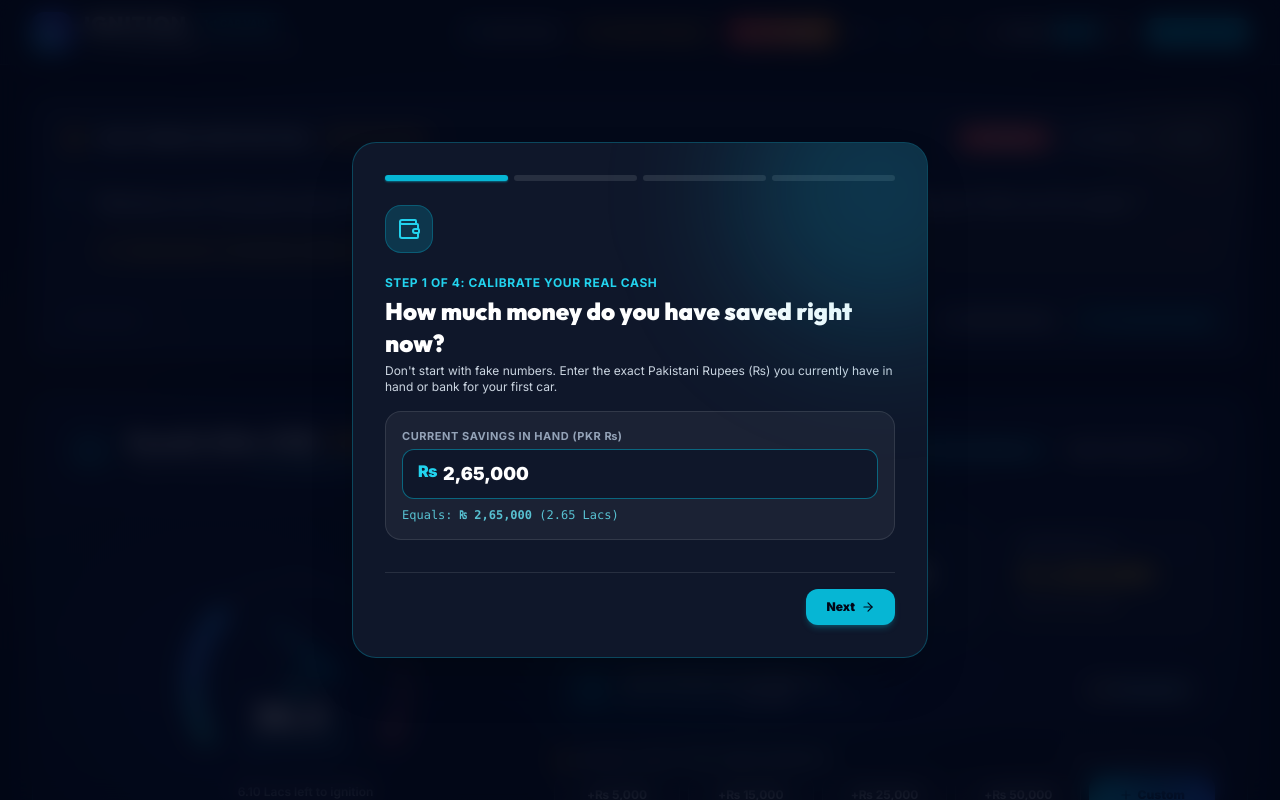
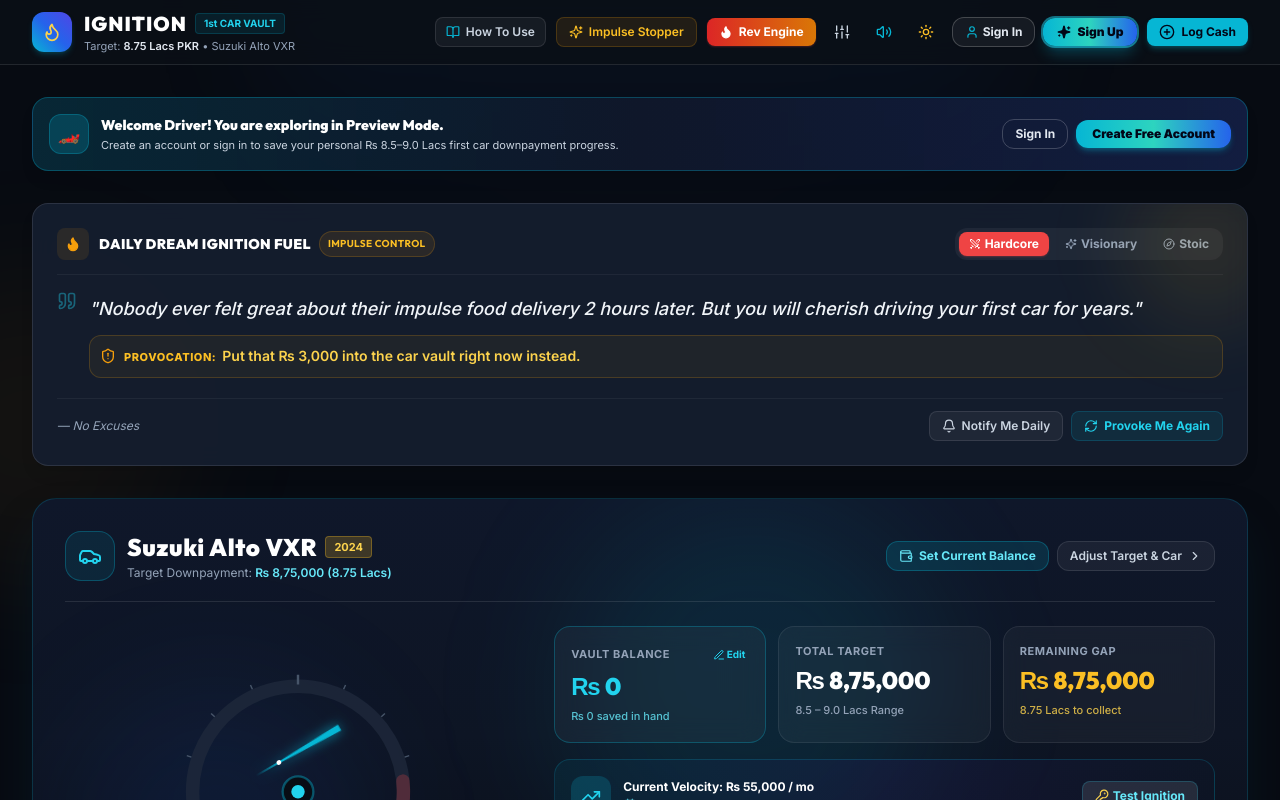
Before and after one commit to Danishthinks/ignition, a React (Vite) app: page / in a window 1280 px wide. Shown: the top 800 px of the page. Built offline with nearby package versions, Linux system fonts and the light colour scheme.

Commit message:
feat: Remove demo leads & Hamza, allow direct exploration without initial popup, highlight Sign In & Sign Up

```diff
--- a/src/App.tsx
+++ b/src/App.tsx
@@ -29,6 +29,7 @@
   const [isCarModalOpen, setIsCarModalOpen] = useState(false);
   const [isImpulseModalOpen, setIsImpulseModalOpen] = useState(false);
   const [isAuthModalOpen, setIsAuthModalOpen] = useState(false);
+  const [authModalTab, setAuthModalTab] = useState<'login' | 'signup'>('signup');
   const [isTutorialModalOpen, setIsTutorialModalOpen] = useState(false);
   const [isCreatorModalOpen, setIsCreatorModalOpen] = useState(false);
   const [isFinancingModalOpen, setIsFinancingModalOpen] = useState(false);
@@ -76,7 +77,10 @@
         onOpenTransactionModal={() => handleOpenTransaction('car_deposit')}
         onOpenCarModal={() => setIsCarModalOpen(true)}
         onOpenImpulseModal={() => setIsImpulseModalOpen(true)}
-        onOpenAuthModal={() => setIsAuthModalOpen(true)}
+        onOpenAuthModal={(tab) => {
+          setAuthModalTab(tab || 'signup');
+          setIsAuthModalOpen(true);
+        }}
         onOpenTutorialModal={() => setIsTutorialModalOpen(true)}
       />
 
@@ -94,6 +98,49 @@
         ) : (
           /* Regular Driver Experience */
           <>
+            {/* Guest Explorer Welcome & Sign Up Prompt */}
+            {!currentUser && (
+              <motion.div
+                initial={{ opacity: 0, y: -6 }}
+                animate={{ opacity: 1, y: 0 }}
+                className="p-4 rounded-2xl bg-gradient-to-r from-cyan-950/70 via-slate-900 to-blue-950/70 border border-cyan-500/30 text-white shadow-lg flex flex-col sm:flex-row items-center justify-between gap-3 text-xs"
+              >
+                <div className="flex items-center space-x-3">
+                  <div className="w-10 h-10 rounded-xl bg-cyan-500/20 text-cyan-400 flex items-center justify-center border border-cyan-500/30 shrink-0 text-lg">
+                    🏎️
+                  </div>
+                  <div>
+                    <h4 className="font-heading font-black text-sm text-white flex items-center space-x-1.5">
+                      <span>Welcome Driver! You are exploring in Preview Mode.</span>
+                    </h4>
+                    <p className="text-slate-300 text-[11px] mt-0.5">
+                      Create an account or sign in to save your personal ₨ 8.5–9.0 Lacs first car downpayment progress.
+                    </p>
+                  </div>
+                </div>
+                <div className="flex items-center space-x-2 shrink-0">
+                  <button
+                    onClick={() => {
+                      setAuthModalTab('login');
+                      setIsAuthModalOpen(true);
+                    }}
+                    className="px-3 py-1.5 rounded-xl border border-white/20 hover:border-cyan-400 text-slate-200 hover:text-white font-bold text-xs transition-colors"
+                  >
+                    Sign In
+                  </button>
+                  <button
+                    onClick={() => {
+                      setAuthModalTab('signup');
+                      setIsAuthModalOpen(true);
+                    }}
+                    className="px-4 py-1.5 rounded-xl bg-gradient-to-r from-cyan-500 via-teal-400 to-blue-600 hover:from-cyan-400 hover:to-blue-500 text-slate-950 font-black text-xs shadow-md shadow-cyan-500/30 transition-all"
+                  >
+                    Create Free Account
+                  </button>
+                </div>
+              </motion.div>
+            )}
+
             {/* Daily High-Octane Motivation Banner */}
             <motion.div
               initial={{ opacity: 0, y: -10 }}
@@ -195,6 +242,7 @@
       <AuthModal
         isOpen={isAuthModalOpen}
         onClose={() => setIsAuthModalOpen(false)}
+        initialTab={authModalTab}
       />
 
       <OnboardingModal />
--- a/src/components/AdminDashboard.tsx
+++ b/src/components/AdminDashboard.tsx
@@ -20,33 +20,16 @@
 
   const [leads, setLeads] = useState<FinancingLead[]>(() => {
     const saved = localStorage.getItem('ignition_financing_leads');
-    if (saved) return JSON.parse(saved);
-    return [
-      {
-        id: 'lead-demo-1',
-        fullName: 'Bilal Ahmed',
-        phone: '0300 9876543',
-        city: 'Lahore',
-        monthlySalary: 180000,
-        employmentType: 'Salaried Individual',
-        preferredBank: 'Meezan Bank Car Ijarah (Islamic)',
-        carName: 'Suzuki Alto VXR',
-        downpaymentSaved: 350000,
-        submittedAt: new Date(Date.now() - 2 * 86400000).toISOString()
-      },
-      {
-        id: 'lead-demo-2',
-        fullName: 'Usman Tariq',
-        phone: '0321 4567890',
-        city: 'Karachi',
-        monthlySalary: 220000,
-        employmentType: 'Self-Employed / Freelancer',
-        preferredBank: 'Bank Alfalah Auto Loan',
-        carName: 'Suzuki Cultus VXL',
-        downpaymentSaved: 500000,
-        submittedAt: new Date(Date.now() - 1 * 86400000).toISOString()
+    if (saved) {
+      try {
+        const parsed: FinancingLead[] = JSON.parse(saved);
+        // Exclude sample demo leads
+        return parsed.filter(l => !l.id.startsWith('lead-demo-'));
+      } catch {
+        return [];
       }
-    ];
+    }
+    return [];
   });
 
   const [newQuoteText, setNewQuoteText] = useState('');
@@ -166,6 +149,19 @@
           </div>
         </div>
 
+        {leads.length === 0 ? (
+          <div className="py-8 text-center space-y-2">
+            <div className="w-10 h-10 mx-auto rounded-full bg-emerald-500/10 text-emerald-400 flex items-center justify-center border border-emerald-500/20">
+              <Building2 className="w-5 h-5" />
+            </div>
+            <p className="text-xs font-bold text-slate-200">
+              No leads submitted yet
+            </p>
+            <p className="text-[11px] text-slate-400 max-w-md mx-auto">
+              Auto financing inquiries submitted by drivers will appear here in real time and ping your WhatsApp (<span className="text-emerald-400 font-bold">03134216028</span>) directly.
+            </p>
+          </div>
+        ) : (
           <div className="overflow-x-auto">
             <table className="w-full text-left text-xs">
               <thead>
@@ -205,6 +201,7 @@
               </tbody>
             </table>
           </div>
+        )}
       </div>
 
       {/* Drivers Roster Table */}
@@ -214,6 +211,11 @@
           <span>Registered Driver Network ({drivers.length})</span>
         </h3>
 
+        {drivers.length === 0 ? (
+          <div className="py-6 text-center text-xs text-slate-400">
+            No drivers registered yet. Users who create accounts will appear here.
+          </div>
+        ) : (
           <div className="overflow-x-auto">
             <table className="w-full text-left text-xs">
               <thead>
@@ -241,6 +243,7 @@
               </tbody>
             </table>
           </div>
+        )}
       </div>
 
       {/* Broadcast Custom Quote Form */}
--- a/src/components/AuthModal.tsx
+++ b/src/components/AuthModal.tsx
@@ -14,14 +14,21 @@
 interface AuthModalProps {
   isOpen: boolean;
   onClose: () => void;
+  initialTab?: 'login' | 'signup';
 }
 
-export const AuthModal: React.FC<AuthModalProps> = ({ isOpen, onClose }) => {
-  const { login, signup, switchDemoDriver } = useAuth();
-  const [tab, setTab] = useState<'login' | 'signup'>('login');
+export const AuthModal: React.FC<AuthModalProps> = ({ isOpen, onClose, initialTab = 'signup' }) => {
+  const { login, signup } = useAuth();
+  const [tab, setTab] = useState<'login' | 'signup'>(initialTab);
+
+  React.useEffect(() => {
+    if (isOpen) {
+      setTab(initialTab);
+    }
+  }, [isOpen, initialTab]);
 
   // Login state
-  const [loginEmail, setLoginEmail] = useState('driver@ignition.pk');
+  const [loginEmail, setLoginEmail] = useState('');
   const [loginError, setLoginError] = useState('');
 
   // Signup state
@@ -36,11 +43,12 @@
   const handleLoginSubmit = (e: React.FormEvent) => {
     e.preventDefault();
     setLoginError('');
-    const success = login(loginEmail);
+    if (!loginEmail.trim()) return;
+    const success = login(loginEmail.trim());
     if (success) {
       onClose();
     } else {
-      setLoginError('No driver account found with this email. Create a new driver account below.');
+      setLoginError('No driver account found with this email. Create your driver account below.');
     }
   };
 
@@ -57,11 +65,6 @@
       carName: carName.trim() || 'Suzuki Alto VXR'
     });
 
-    onClose();
-  };
-
-  const handleQuickDemo = () => {
-    switchDemoDriver();
     onClose();
   };
 
@@ -143,7 +146,7 @@
                   type="email"
                   value={loginEmail}
                   onChange={(e) => setLoginEmail(e.target.value)}
-                  placeholder="driver@ignition.pk"
+                  placeholder="e.g. ali@gmail.com"
                   required
                   className="w-full pl-10 pr-4 py-2.5 rounded-xl bg-white/5 border border-white/10 focus:border-cyan-400 text-sm text-white outline-none"
                 />
@@ -166,10 +169,10 @@
             <div className="pt-2 text-center">
               <button
                 type="button"
-                onClick={handleQuickDemo}
+                onClick={() => setTab('signup')}
                 className="text-xs text-cyan-400 hover:underline font-semibold"
               >
-                🏎️ Or 1-Click Load Test Driver Account
+                New driver? Create a free account →
               </button>
             </div>
           </form>
@@ -264,6 +267,16 @@
             >
               Create Account & Launch Ignition
             </button>
+
+            <div className="pt-2 text-center">
+              <button
+                type="button"
+                onClick={() => setTab('login')}
+                className="text-xs text-cyan-400 hover:underline font-semibold"
+              >
+                Already have an account? Sign In →
+              </button>
+            </div>
           </form>
         )}
       </motion.div>
--- a/src/components/Navbar.tsx
+++ b/src/components/Navbar.tsx
@@ -22,7 +22,7 @@
   onOpenTransactionModal: () => void;
   onOpenCarModal: () => void;
   onOpenImpulseModal: () => void;
-  onOpenAuthModal: () => void;
+  onOpenAuthModal: (tab?: 'login' | 'signup') => void;
   onOpenTutorialModal: () => void;
 }
 
@@ -155,9 +155,9 @@
           {currentUser ? (
             <div className="flex items-center space-x-1 bg-slate-100 dark:bg-white/5 p-1 rounded-xl border border-slate-200 dark:border-white/10">
               <button
-                onClick={onOpenAuthModal}
+                onClick={() => onOpenAuthModal('signup')}
                 className="flex items-center space-x-1.5 px-2 py-1 rounded-lg text-xs font-bold text-slate-700 dark:text-slate-200 hover:bg-white dark:hover:bg-white/10 transition-all"
-                title={`Logged in as ${currentUser.name}. Click to switch driver account.`}
+                title={`Logged in as ${currentUser.name}. Click to view driver profile.`}
               >
                 <span>{currentUser.avatar || '🏎️'}</span>
                 <span className="hidden sm:inline max-w-[85px] truncate">{currentUser.name.split(' ')[0]}</span>
@@ -175,13 +175,31 @@
               </button>
             </div>
           ) : (
-            <button
-              onClick={onOpenAuthModal}
-              className="flex items-center space-x-1 px-3 py-1.5 rounded-xl bg-slate-200 dark:bg-white/10 text-xs font-bold text-slate-900 dark:text-white"
-            >
-              <UserIcon className="w-3.5 h-3.5" />
-              <span>Driver Sign In</span>
-            </button>
+            <div className="flex items-center space-x-1.5 sm:space-x-2">
+              {/* Sign In Button */}
+              <motion.button
+                whileHover={{ scale: 1.04 }}
+                whileTap={{ scale: 0.96 }}
+                onClick={() => onOpenAuthModal('login')}
+                className="flex items-center space-x-1 px-2.5 sm:px-3 py-1.5 rounded-xl border border-slate-300 dark:border-white/20 hover:border-cyan-500/50 bg-slate-100 dark:bg-white/5 hover:bg-slate-200 dark:hover:bg-white/10 text-xs font-bold text-slate-800 dark:text-slate-200 transition-all shadow-sm"
+                title="Sign in to your driver account"
+              >
+                <UserIcon className="w-3.5 h-3.5 text-cyan-500" />
+                <span>Sign In</span>
+              </motion.button>
+
+              {/* Highlighted Sign Up Button */}
+              <motion.button
+                whileHover={{ scale: 1.05 }}
+                whileTap={{ scale: 0.95 }}
+                onClick={() => onOpenAuthModal('signup')}
+                className="flex items-center space-x-1.5 px-3 sm:px-3.5 py-1.5 rounded-xl bg-gradient-to-r from-cyan-500 via-teal-400 to-blue-600 hover:from-cyan-400 hover:to-blue-500 text-slate-950 font-black text-xs shadow-lg shadow-cyan-500/30 ring-2 ring-cyan-400/50 transition-all"
+                title="Create a free driver account to track your car downpayment"
+              >
+                <Sparkles className="w-3.5 h-3.5 fill-slate-950" />
+                <span>Sign Up</span>
+              </motion.button>
+            </div>
           )}
 
           {/* Add Transaction Primary Button */}
--- a/src/context/AuthContext.tsx
+++ b/src/context/AuthContext.tsx
@@ -33,37 +33,42 @@
   avatar: '👑'
 };
 
-const INITIAL_USERS: User[] = [
-  CREATOR_ACCOUNT,
-  {
-    id: 'user-driver-1',
-    name: 'Hamza',
-    email: 'driver@ignition.pk',
-    role: 'driver',
-    targetCarName: 'Suzuki Alto VXR',
-    startingBalance: 265000,
-    createdAt: new Date(Date.now() - 30 * 86400000).toISOString(),
-    avatar: '🏎️'
-  }
-];
+const INITIAL_USERS: User[] = [CREATOR_ACCOUNT];
 
 export const AuthProvider: React.FC<{ children: React.ReactNode }> = ({ children }) => {
   const [users, setUsers] = useState<User[]>(() => {
     const saved = localStorage.getItem('ignition_users_v2');
-    if (saved) return JSON.parse(saved);
+    if (saved) {
+      try {
+        const parsed: User[] = JSON.parse(saved);
+        return parsed.filter(u => u.id !== 'user-driver-1' && u.email !== 'driver@ignition.pk');
+      } catch {
+        return INITIAL_USERS;
+      }
+    }
     return INITIAL_USERS;
   });
 
   const [currentUser, setCurrentUser] = useState<User | null>(() => {
     const saved = localStorage.getItem('ignition_current_user_v2');
-    if (saved) return JSON.parse(saved);
-    // Default to the first driver
-    return INITIAL_USERS.find(u => u.role === 'driver') || INITIAL_USERS[1];
+    if (saved) {
+      try {
+        const parsed: User = JSON.parse(saved);
+        if (parsed?.id !== 'user-driver-1' && parsed?.email !== 'driver@ignition.pk') {
+          return parsed;
+        }
+      } catch {
+        return null;
+      }
+    }
+    // Default to null (Guest explorer mode)
+    return null;
   });
 
   const [hasSeenTutorial, setHasSeenTutorial] = useState<boolean>(() => {
     const saved = localStorage.getItem('ignition_tutorial_seen');
-    return saved === 'true';
+    // Default to true so visitors go straight into the application without the initial saving question popup
+    return saved !== null ? saved === 'true' : true;
   });
 
   useEffect(() => {
@@ -112,20 +117,17 @@
 
     setUsers(prev => [...prev, newUser]);
     setCurrentUser(newUser);
-    setHasSeenTutorial(false);
-    localStorage.setItem('ignition_tutorial_seen', 'false');
+    setHasSeenTutorial(true);
+    localStorage.setItem('ignition_tutorial_seen', 'true');
     return newUser;
   };
 
   const logout = () => {
-    // Return to default guest or first driver
-    const driverDemo = users.find(u => u.role === 'driver') || null;
-    setCurrentUser(driverDemo);
+    setCurrentUser(null);
   };
 
   const switchDemoDriver = () => {
-    const demo = users.find(u => u.email === 'driver@ignition.pk');
-    if (demo) setCurrentUser(demo);
+    // Demo driver removed
   };
 
   // Secret Creator Access - Master Passcode verification
@@ -144,7 +146,7 @@
   };
 
   const exitCreatorMode = () => {
-    const driver = users.find(u => u.role === 'driver') || INITIAL_USERS[1];
+    const driver = users.find(u => u.role === 'driver') || null;
     setCurrentUser(driver);
   };
 
--- a/src/context/FinanceContext.tsx
+++ b/src/context/FinanceContext.tsx
@@ -68,7 +68,7 @@
     if (saved) return JSON.parse(saved);
     return {
       ...DEFAULT_GOAL,
-      currentAmount: currentUser?.startingBalance ?? 265000,
+      currentAmount: currentUser?.startingBalance ?? 0,
       carName: currentUser?.targetCarName ?? DEFAULT_GOAL.carName
     };
   });
@@ -105,18 +105,22 @@
 
   // Sync state when active user changes
   useEffect(() => {
-    if (!currentUser) return;
-    const userGoalKey = `ignition_goal_${currentUser.id}`;
-    const userTxsKey = `ignition_txs_${currentUser.id}`;
+    const activeUserId = currentUser ? currentUser.id : 'guest';
+    const userGoalKey = `ignition_goal_${activeUserId}`;
+    const userTxsKey = `ignition_txs_${activeUserId}`;
 
     const savedGoal = localStorage.getItem(userGoalKey);
     if (savedGoal) {
-      setCarGoal(JSON.parse(savedGoal));
+      try {
+        setCarGoal(JSON.parse(savedGoal));
+      } catch {
+        // fallback
+      }
     } else {
       const initialG: CarGoal = {
         ...DEFAULT_GOAL,
-        currentAmount: currentUser.startingBalance ?? 0,
-        carName: currentUser.targetCarName ?? DEFAULT_GOAL.carName
+        currentAmount: currentUser?.startingBalance ?? 0,
+        carName: currentUser?.targetCarName ?? DEFAULT_GOAL.carName
       };
       setCarGoal(initialG);
       localStorage.setItem(userGoalKey, JSON.stringify(initialG));
@@ -124,11 +128,15 @@
 
     const savedTxs = localStorage.getItem(userTxsKey);
     if (savedTxs) {
-      setTransactions(JSON.parse(savedTxs));
+      try {
+        setTransactions(JSON.parse(savedTxs));
+      } catch {
+        setTransactions([]);
+      }
     } else {
-      const initialTxs: Transaction[] = (currentUser.startingBalance && currentUser.startingBalance > 0)
+      const initialTxs: Transaction[] = (currentUser?.startingBalance && currentUser.startingBalance > 0)
         ? [{
-            id: 'tx-init-' + currentUser.id,
+            id: 'tx-init-' + activeUserId,
             amount: currentUser.startingBalance,
             type: 'car_deposit',
             category: 'Monthly Car Vault',
```
Lines whose indentation alone changed are shown as unchanged.
